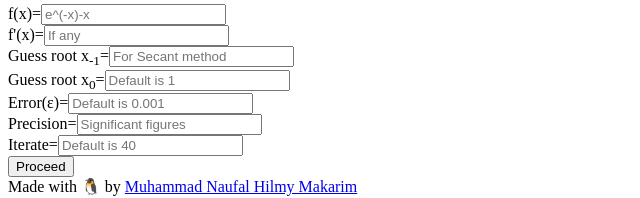
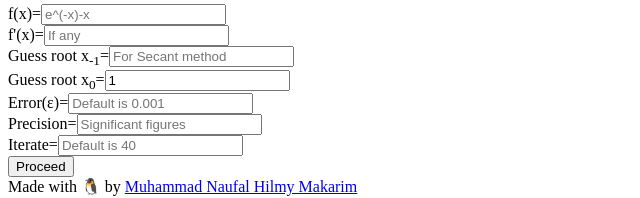
Before and after one commit to mnaufalhilmym/root-finder, a Next.js app: page / in a window 1280 px wide. Shown: the part 217-415 px from the top of the page, without its empty margins (0-640 px from the left). Built offline with nearby package versions, Linux system fonts and the light colour scheme.

Commit message:
add default value for x0

```diff
--- a/components/UI/Form.js
+++ b/components/UI/Form.js
@@ -33,6 +33,7 @@ export default function ExpertForm(props) {
         type="number"
         step="any"
         placeholder="Default is 1"
+        value={1}
       />
       <Input
         display={props.display}
--- a/components/UI/Input.js
+++ b/components/UI/Input.js
@@ -15,6 +15,7 @@ export default function Input(props) {
         min={props.min}
         step={props.step}
         placeholder={props.placeholder}
+        value={props.value}
         required={props.required}
       />
     </div>
```
